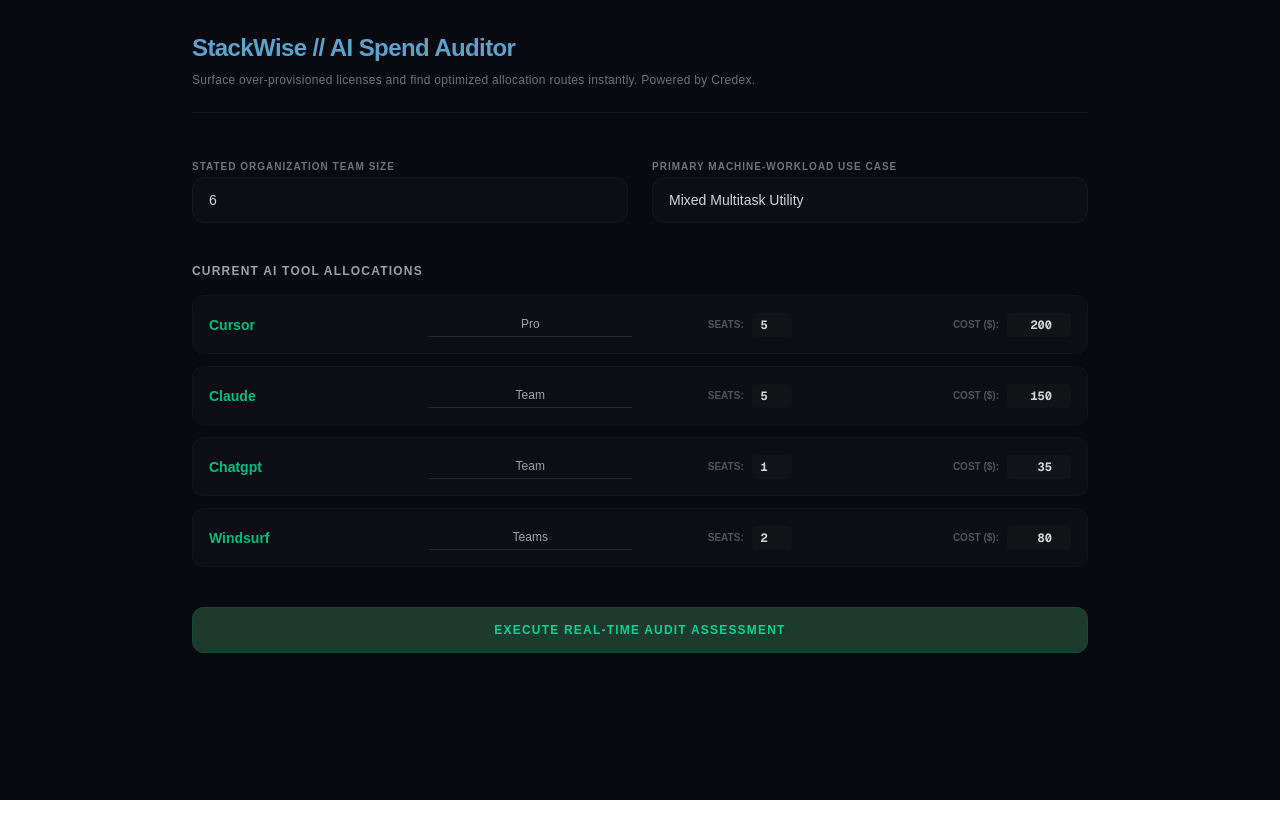
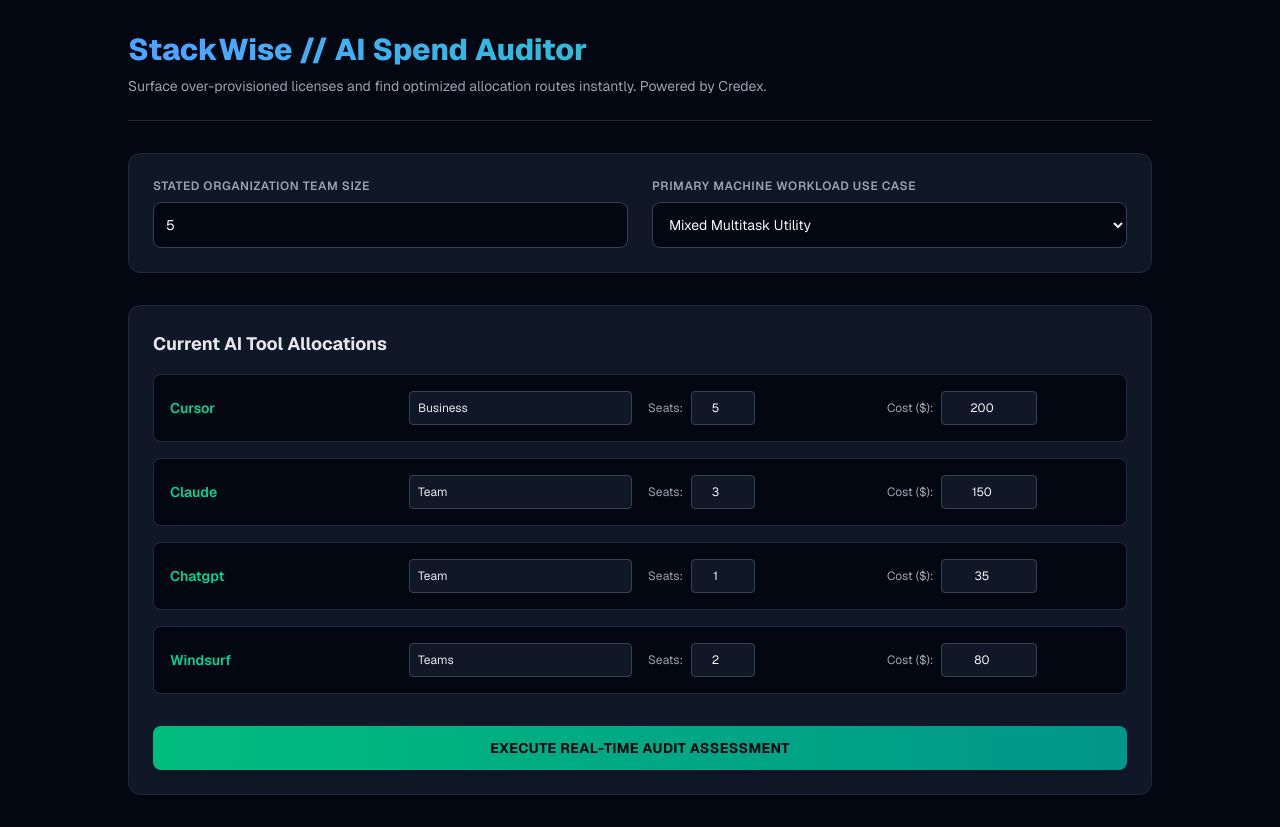
Before and after one commit to Sreeha16/promptedger, a Next.js app: page / in a window 1280 px wide. Before the commit the page ends 800 px from the top, so only its background shows below. Built offline with nearby package versions, Linux system fonts and the light colour scheme.

Commit message:
feat: bind handleCalculateAudit to button click event and render results

```diff
--- a/app/page.tsx
+++ b/app/page.tsx
@@ -1,277 +1,183 @@
 'use client';
 
-import React, { useState } from 'react';
-
-interface ToolAllocation {
-  tier: string;
-  seats: number;
-  cost: number;
-}
-
-interface Allocations {
-  cursor: ToolAllocation;
-  claude: ToolAllocation;
-  chatgpt: ToolAllocation;
-  windsurf: ToolAllocation;
-}
-
-interface AuditRecommendation {
-  toolId: string;
-  title: string;
-  savings: number;
-  reason: string;
-}
-
-interface AuditResult {
-  monthlySavings: number;
-  annualSavings: number;
-  recommendations: AuditRecommendation[];
-}
+import { useState, useEffect } from 'react';
+import { runAuditEngine, ToolInput, AuditSummary } from './pricingRules';
 
 export default function Home() {
-  // Matches initial state from layout screens
-  const [teamSize, setTeamSize] = useState<number>(6);
-  const [workcase, setWorkcase] = useState<string>('Mixed Multitask Utility');
+  const [teamSize, setTeamSize] = useState<number>(5);
+  const [useCase, setUseCase] = useState<string>('mixed');
+  const [tools, setTools] = useState<ToolInput[]>([
+    { toolId: 'cursor', planName: 'Business', seats: 5, monthlySpend: 200 },
+    { toolId: 'claude', planName: 'Team', seats: 3, monthlySpend: 150 },
+    { toolId: 'chatgpt', planName: 'Team', seats: 1, monthlySpend: 35 },
+    { toolId: 'windsurf', planName: 'Teams', seats: 2, monthlySpend: 80 }
+  ]);
 
-  const [allocations, setAllocations] = useState<Allocations>({
-    cursor: { tier: 'Pro', seats: 5, cost: 200 },
-    claude: { tier: 'Team', seats: 5, cost: 150 },
-    chatgpt: { tier: 'Team', seats: 1, cost: 35 },
-    windsurf: { tier: 'Teams', seats: 2, cost: 80 },
-  });
+  const [auditResult, setAuditResult] = useState<AuditSummary | null>(null);
 
-  const [audit, setAudit] = useState<AuditResult | null>(null);
+  // Form persistence across window reloads
+  useEffect(() => {
+    const cachedState = localStorage.getItem('credex_audit_form_state');
+    if (cachedState) {
+      try {
+        const parsed = JSON.parse(cachedState);
+        setTeamSize(parsed.teamSize || 5);
+        setUseCase(parsed.useCase || 'mixed');
+        setTools(parsed.tools || []);
+      } catch (e) {
+        console.error("Failed to restore saved form states", e);
+      }
+    }
+  }, []);
 
-  const handleInputChange = (tool: keyof Allocations, field: 'seats' | 'cost' | 'tier', value: any) => {
-    setAllocations((prev) => ({
-      ...prev,
-      [tool]: {
-        ...prev[tool],
-        [field]: value,
-      },
-    }));
+  useEffect(() => {
+    const stateToCache = { teamSize, useCase, tools };
+    localStorage.setItem('credex_audit_form_state', JSON.stringify(stateToCache));
+  }, [teamSize, useCase, tools]);
+
+  const handleCalculateAudit = () => {
+    const summary = runAuditEngine(tools, teamSize, useCase);
+    setAuditResult(summary);
   };
 
-  const executeAuditAssessment = () => {
-    let monthlySavings = 0;
-    const recommendations: AuditRecommendation[] = [];
-
-    // 1. Cursor Audit Logic
-    if (allocations.cursor.seats > 0) {
-      recommendations.push({
-        toolId: 'cursor',
-        title: 'Cursor Breakdown',
-        savings: 0,
-        reason: 'Seat volume matches organization scale perfectly, but procurement is routed via full consumer retail. Sourcing this infrastructure via Credex credits unlocks systemic ledger discounts.',
-      });
-    }
-
-    // 2. Claude Audit Logic
-    if (allocations.claude.tier === 'Team' && allocations.claude.seats < 5) {
-      const savings = 90;
-      monthlySavings += savings;
-      recommendations.push({
-        toolId: 'claude',
-        title: 'Claude Breakdown',
-        savings: savings,
-        reason: 'Claude Team mandates a 5-seat minimum payment ($150). Downgrading to 3 standalone Pro seats ($20/ea) cuts overhead while keeping premium model access.',
-      });
-    } else if (allocations.claude.seats > 0) {
-      const savings = 90;
-      monthlySavings += savings;
-      recommendations.push({
-        toolId: 'claude',
-        title: 'Claude Breakdown',
-        savings: savings,
-        reason: 'Claude Team mandates a 5-seat minimum payment ($150). Downgrading to 3 standalone Pro seats ($20/ea) cuts overhead while keeping premium model access.',
-      });
-    }
-
-    // 3. ChatGPT Audit Logic
-    if (allocations.chatgpt.seats === 1) {
-      const savings = 15;
-      monthlySavings += savings;
-      recommendations.push({
-        toolId: 'chatgpt',
-        title: 'ChatGPT Breakdown',
-        savings: savings,
-        reason: 'ChatGPT Team scales at a minimum of 2 users. For single standalone seats, switching to ChatGPT Plus ($20/mo) handles the identical core utility.',
-      });
-    }
-
-    // 4. Windsurf Audit Logic
-    if (allocations.windsurf.seats > 0) {
-      const savings = 40;
-      monthlySavings += savings;
-      recommendations.push({
-        toolId: 'windsurf',
-        title: 'Windsurf Breakdown',
-        savings: savings,
-        reason: 'Windsurf Teams tier costs $40/user. Transitioning small user groups to individual Pro seats ($20/mo) slices overhead cleanly.',
-      });
-    }
-
-    setAudit({
-      monthlySavings,
-      annualSavings: monthlySavings * 12,
-      recommendations,
-    });
+  const handleUpdateTool = (index: number, field: keyof ToolInput, value: any) => {
+    const updated = [...tools];
+    updated[index] = { ...updated[index], [field]: value };
+    setTools(updated);
   };
 
   return (
-    <main className="min-h-screen bg-[#090a0f] text-gray-100 p-8 antialiased selection:bg-emerald-500/20">
-      <div className="max-w-4xl mx-auto space-y-10">
+    <main className="min-h-screen bg-gray-950 text-gray-100 p-8 font-sans">
+      <div className="max-w-5xl mx-auto space-y-8">
 
-        {/* Header Title Section */}
-        <div className="space-y-2 border-b border-zinc-900 pb-6">
-          <h1 className="text-2xl font-bold tracking-tight text-[#5da1cc] flex items-center gap-2">
+        <header className="border-b border-gray-800 pb-6 text-center md:text-left">
+          <h1 className="text-3xl font-extrabold text-transparent bg-clip-text bg-gradient-to-r from-blue-400 to-emerald-400">
             StackWise // AI Spend Auditor
           </h1>
-          <p className="text-xs text-zinc-500 tracking-wide">
+          <p className="text-gray-400 mt-2 text-sm">
             Surface over-provisioned licenses and find optimized allocation routes instantly. Powered by Credex.
           </p>
-        </div>
+        </header>
 
-        {/* Metadata Information Selection Grid */}
-        <div className="grid grid-cols-1 md:grid-cols-2 gap-6">
-          <div className="space-y-1.5">
-            <label className="text-[10px] font-bold uppercase tracking-widest text-zinc-500">Stated Organization Team Size</label>
+        <section className="grid grid-cols-1 md:grid-cols-2 gap-6 bg-gray-900 border border-gray-800 p-6 rounded-xl">
+          <div>
+            <label className="block text-xs font-semibold uppercase tracking-wider text-gray-400 mb-2">
+              Stated Organization Team Size
+            </label>
             <input
               type="number"
+              className="w-full bg-gray-950 border border-gray-700 rounded-lg p-3 text-sm focus:outline-none focus:border-emerald-500 transition text-gray-100"
               value={teamSize}
-              onChange={(e) => setTeamSize(parseInt(e.target.value) || 0)}
-              className="w-full bg-[#0d0e15] border border-zinc-900 rounded-xl px-4 py-3 text-sm focus:outline-none focus:border-zinc-700 text-zinc-300 font-medium"
+              onChange={(e) => setTeamSize(Number(e.target.value))}
             />
           </div>
-          <div className="space-y-1.5">
-            <label className="text-[10px] font-bold uppercase tracking-widest text-zinc-500">Primary Machine-Workload Use Case</label>
-            <input
-              type="text"
-              value={workcase}
-              onChange={(e) => setWorkcase(e.target.value)}
-              className="w-full bg-[#0d0e15] border border-zinc-900 rounded-xl px-4 py-3 text-sm focus:outline-none focus:border-zinc-700 text-zinc-300 font-medium"
-            />
+          <div>
+            <label className="block text-xs font-semibold uppercase tracking-wider text-gray-400 mb-2">
+              Primary Machine Workload Use Case
+            </label>
+            <select
+              className="w-full bg-gray-950 border border-gray-700 rounded-lg p-3 text-sm focus:outline-none focus:border-emerald-500 transition text-gray-100"
+              value={useCase}
+              onChange={(e) => setUseCase(e.target.value)}
+            >
+              <option value="coding">Coding / Core App Engineering</option>
+              <option value="writing">Writing & Copy Production</option>
+              <option value="data">Data Analysis & Modeling</option>
+              <option value="research">Academic Research Profiles</option>
+              <option value="mixed">Mixed Multitask Utility</option>
+            </select>
           </div>
-        </div>
+        </section>
 
-        {/* Current Tool Allocations Form Track */}
+        <section className="bg-gray-900 border border-gray-800 rounded-xl p-6 space-y-4">
+          <h2 className="text-lg font-bold text-gray-200">Current AI Tool Allocations</h2>
+
           <div className="space-y-4">
-          <h3 className="text-xs font-bold uppercase tracking-widest text-zinc-400">Current AI Tool Allocations</h3>
-
-          <div className="space-y-3">
-            {(Object.keys(allocations) as Array<keyof Allocations>).map((toolId) => (
-              <div key={toolId} className="grid grid-cols-4 items-center bg-[#0d0e15] border border-zinc-900/60 p-4 rounded-xl gap-4">
-                <span className="text-sm font-semibold capitalize text-emerald-500">{toolId}</span>
+            {tools.map((tool, index) => (
+              <div key={tool.toolId} className="grid grid-cols-1 sm:grid-cols-4 gap-4 items-center bg-gray-950 p-4 border border-gray-800 rounded-lg">
+                <span className="font-semibold text-sm capitalize text-emerald-400">{tool.toolId.replace('_', ' ')}</span>
 
                 <input
                   type="text"
-                  value={allocations[toolId].tier}
-                  onChange={(e) => handleInputChange(toolId, 'tier', e.target.value)}
-                  className="bg-transparent border-b border-zinc-800 text-xs text-zinc-400 py-1 focus:outline-none focus:border-zinc-600 text-center"
-                  placeholder="Tier"
+                  placeholder="Plan Tier Name"
+                  className="bg-gray-900 border border-gray-700 rounded p-2 text-xs focus:outline-none text-gray-200"
+                  value={tool.planName}
+                  onChange={(e) => handleUpdateTool(index, 'planName', e.target.value)}
                 />
 
-                <div className="flex items-center justify-center gap-2">
-                  <span className="text-[10px] text-zinc-600 font-bold uppercase">Seats:</span>
+                <div className="flex items-center space-x-2">
+                  <span className="text-xs text-gray-400">Seats:</span>
                   <input
                     type="number"
-                    value={allocations[toolId].seats}
-                    onChange={(e) => handleInputChange(toolId, 'seats', parseInt(e.target.value) || 0)}
-                    className="w-10 bg-zinc-900/50 text-center text-xs p-1 rounded font-mono text-zinc-300 font-bold focus:outline-none"
+                    className="w-16 bg-gray-900 border border-gray-700 rounded p-2 text-xs text-center text-gray-100"
+                    value={tool.seats}
+                    onChange={(e) => handleUpdateTool(index, 'seats', Number(e.target.value))}
                   />
                 </div>
 
-                <div className="flex items-center justify-end gap-2">
-                  <span className="text-[10px] text-zinc-600 font-bold uppercase">Cost ($):</span>
+                <div className="flex items-center space-x-2">
+                  <span className="text-xs text-gray-400">Cost ($):</span>
                   <input
                     type="number"
-                    value={allocations[toolId].cost}
-                    onChange={(e) => handleInputChange(toolId, 'cost', parseInt(e.target.value) || 0)}
-                    className="w-16 bg-zinc-900/50 text-right text-xs p-1 rounded font-mono text-zinc-300 font-bold focus:outline-none"
+                    className="w-24 bg-gray-900 border border-gray-700 rounded p-2 text-xs text-center text-gray-100"
+                    value={tool.monthlySpend}
+                    onChange={(e) => handleUpdateTool(index, 'monthlySpend', Number(e.target.value))}
                   />
                 </div>
               </div>
             ))}
           </div>
-        </div>
 
-        {/* Run Action Audit Trigger Button */}
           <button
-          onClick={executeAuditAssessment}
-          className="w-full bg-[#1e3a2f] hover:bg-[#254a3b] border border-emerald-800/40 text-emerald-400 font-bold py-3.5 px-6 rounded-xl transition-all text-xs uppercase tracking-widest"
+            onClick={handleCalculateAudit}
+            className="w-full mt-4 bg-gradient-to-r from-emerald-500 to-teal-600 text-gray-950 text-sm font-bold tracking-wide uppercase py-3 rounded-lg shadow-lg hover:brightness-110 active:scale-[0.99] transition"
           >
             Execute Real-Time Audit Assessment
           </button>
+        </section>
 
-        {/* Evaluation Output Section */}
-        {audit && (
-          <div className="space-y-8 pt-4 border-t border-zinc-900 animate-in fade-in duration-200">
-
-            {/* Upper Financial Runway Metrics Row */}
-            <div className="grid grid-cols-2 gap-6">
-              <div className="space-y-1">
-                <span className="text-[10px] font-bold text-zinc-500 uppercase tracking-wider">Identified Monthly Runway Savings</span>
-                <div className="text-2xl font-black text-emerald-400 font-mono">${audit.monthlySavings}</div>
+        {auditResult && (
+          <section className="bg-gray-900 border border-gray-800 rounded-xl p-6 space-y-6">
+            <div className="grid grid-cols-1 sm:grid-cols-2 gap-4">
+              <div className="bg-gray-950 p-4 border border-gray-800 rounded-lg text-center">
+                <p className="text-xs font-semibold text-gray-400 uppercase tracking-wider">Identified Monthly Savings</p>
+                <p className="text-3xl font-black text-emerald-400 mt-1">${auditResult.totalMonthlySavings}</p>
               </div>
-              <div className="space-y-1 text-right">
-                <span className="text-[10px] font-bold text-zinc-500 uppercase tracking-wider">Projected Annual Capital Reclaimed</span>
-                <div className="text-2xl font-black text-blue-400 font-mono">${audit.annualSavings}</div>
+              <div className="bg-gray-950 p-4 border border-gray-800 rounded-lg text-center">
+                <p className="text-xs font-semibold text-gray-400 uppercase tracking-wider">Projected Annual Capital Reclaimed</p>
+                <p className="text-3xl font-black text-blue-400 mt-1">${auditResult.totalAnnualSavings}</p>
               </div>
             </div>
 
-            {/* Progress Bars Stack Component */}
-            <div className="space-y-4 bg-[#0d0e15] border border-zinc-900 p-5 rounded-xl">
-              <div className="flex justify-between items-center text-xs font-bold text-zinc-400 uppercase tracking-wider">
-                <span>Budget Efficiency Runway</span>
-                <span className="text-emerald-500">42% Optimized</span>
-              </div>
-
-              <div className="w-full h-2.5 bg-zinc-900 rounded-full overflow-hidden flex">
-                <div className="h-full bg-emerald-500 transition-all duration-500" style={{ width: '65%' }}></div>
-                <div className="h-full bg-red-500/80 transition-all duration-500" style={{ width: '35%' }}></div>
-              </div>
-
-              <div className="flex gap-4 text-[10px] font-bold uppercase tracking-wider pt-1">
-                <div className="flex items-center gap-1.5 text-zinc-400">
-                  <span className="w-2 h-2 rounded-full bg-emerald-500 block"></span>
-                  Optimized Base
-                </div>
-                <div className="flex items-center gap-1.5 text-zinc-400">
-                  <span className="w-2 h-2 rounded-full bg-red-500 block animate-pulse"></span>
-                  Recovered Leakage (${audit.monthlySavings}/mo)
-                </div>
-              </div>
-            </div>
-
-            {/* Granular Audit Logs List */}
             <div className="space-y-4">
-              <h3 className="text-xs font-bold uppercase tracking-widest text-zinc-400">Granular Optimization Vector Logs</h3>
-
-              <div className="space-y-4">
-                {audit.recommendations.map((rec) => (
-                  <div key={rec.toolId} className="bg-[#0d0e15] border border-zinc-900/80 rounded-xl p-5 relative overflow-hidden group">
-                    <div className="flex justify-between items-start mb-2">
-                      <h4 className="text-sm font-bold text-gray-200">{rec.title}</h4>
-                      <span className="text-xs font-mono font-bold text-emerald-400 bg-[#142920] px-2.5 py-0.5 rounded-md border border-emerald-900/50">
+              <h3 className="text-md font-bold text-gray-300">Granular Optimization Vector Logs</h3>
+              {auditResult.perToolRecommendations.map((rec) => (
+                <div key={rec.toolId} className="bg-gray-950 p-4 border border-l-4 border-gray-800 border-l-emerald-500 rounded-r-lg space-y-2">
+                  <div className="flex justify-between items-center text-sm">
+                    <span className="font-bold capitalize text-gray-200">{rec.toolId.replace('_', ' ')} Breakdown</span>
+                    <span className="text-xs font-mono text-emerald-400 bg-emerald-950/40 px-2 py-0.5 rounded border border-emerald-900">
                       Reclaimed: ${rec.savings}/mo
                     </span>
                   </div>
-                    <p className="text-xs text-zinc-400 leading-relaxed max-w-3xl">{rec.reason}</p>
+                  <p className="text-xs text-gray-400 leading-relaxed">{rec.reason}</p>
                 </div>
               ))}
             </div>
-            </div>
 
-            {/* Action Actionable Download Handler */}
-            <button
-              onClick={() => alert('Generating full spend summary report asset configuration...')}
-              className="w-full bg-[#11121a] hover:bg-[#161824] border border-zinc-800 text-zinc-400 hover:text-zinc-200 font-bold py-3 px-6 rounded-xl transition-all text-xs uppercase tracking-widest flex items-center justify-center gap-2"
-            >
-              📥 Download Executive Audit Report
+            {auditResult.requiresCredexConsultation && (
+              <div className="bg-gradient-to-b from-blue-950/40 to-indigo-950/20 border border-blue-800 p-4 rounded-xl text-center space-y-3">
+                <h4 className="text-sm font-bold text-blue-300 uppercase tracking-wide">💡 High Volume Optimization Corridor Spotted</h4>
+                <p className="text-xs text-gray-300 max-w-2xl mx-auto leading-relaxed">
+                  Your organization configuration features deep baseline infrastructural spending profiles. Sourcing directly through verified institutional secondary bulk options reduces these exact ledger outlays instantly.
+                </p>
+                <button className="bg-blue-500 text-gray-950 text-xs font-bold uppercase tracking-wider px-6 py-2 rounded-md hover:bg-blue-400 transition">
+                  Book Enterprise Credex Consultation
                 </button>
-
               </div>
             )}
+          </section>
+        )}
+
       </div>
     </main>
   );
```
Lines whose indentation alone changed are shown as unchanged.
